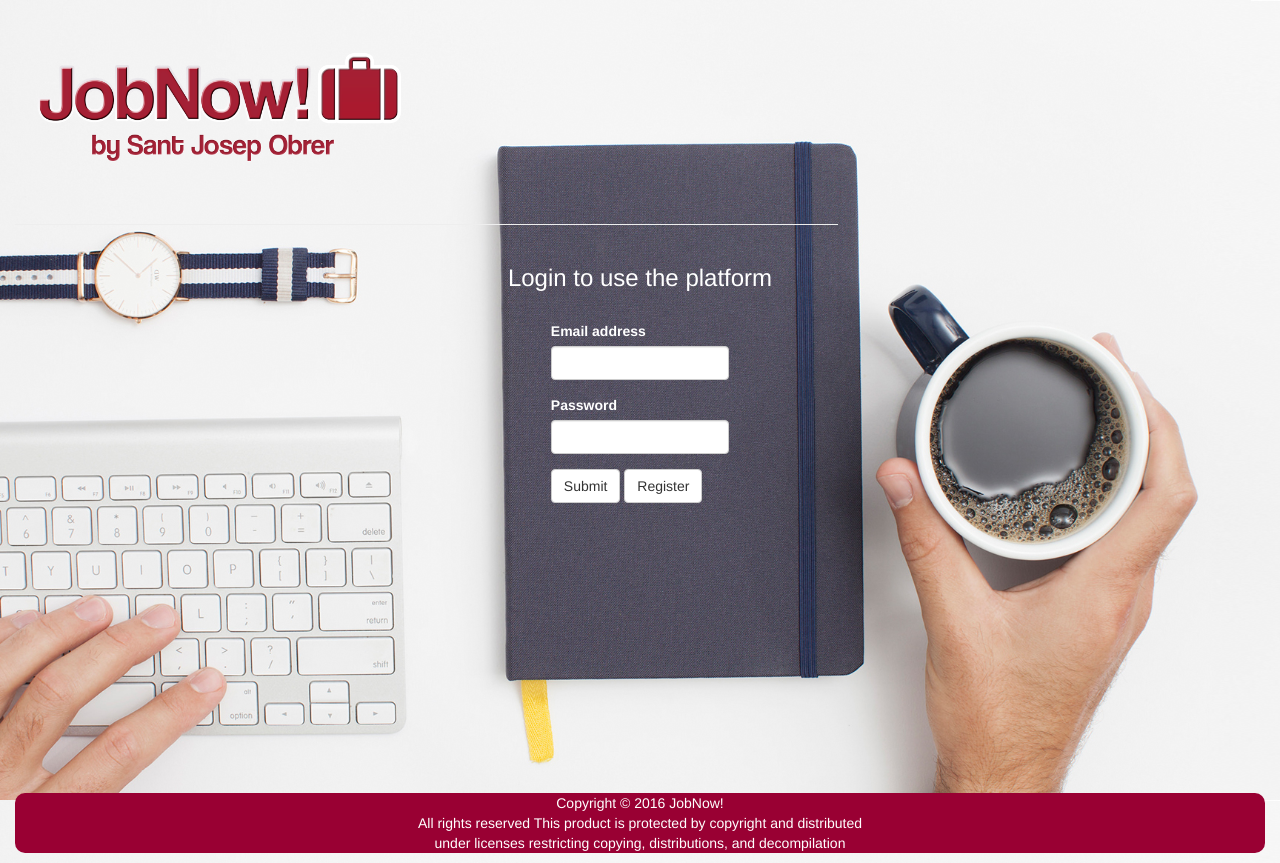
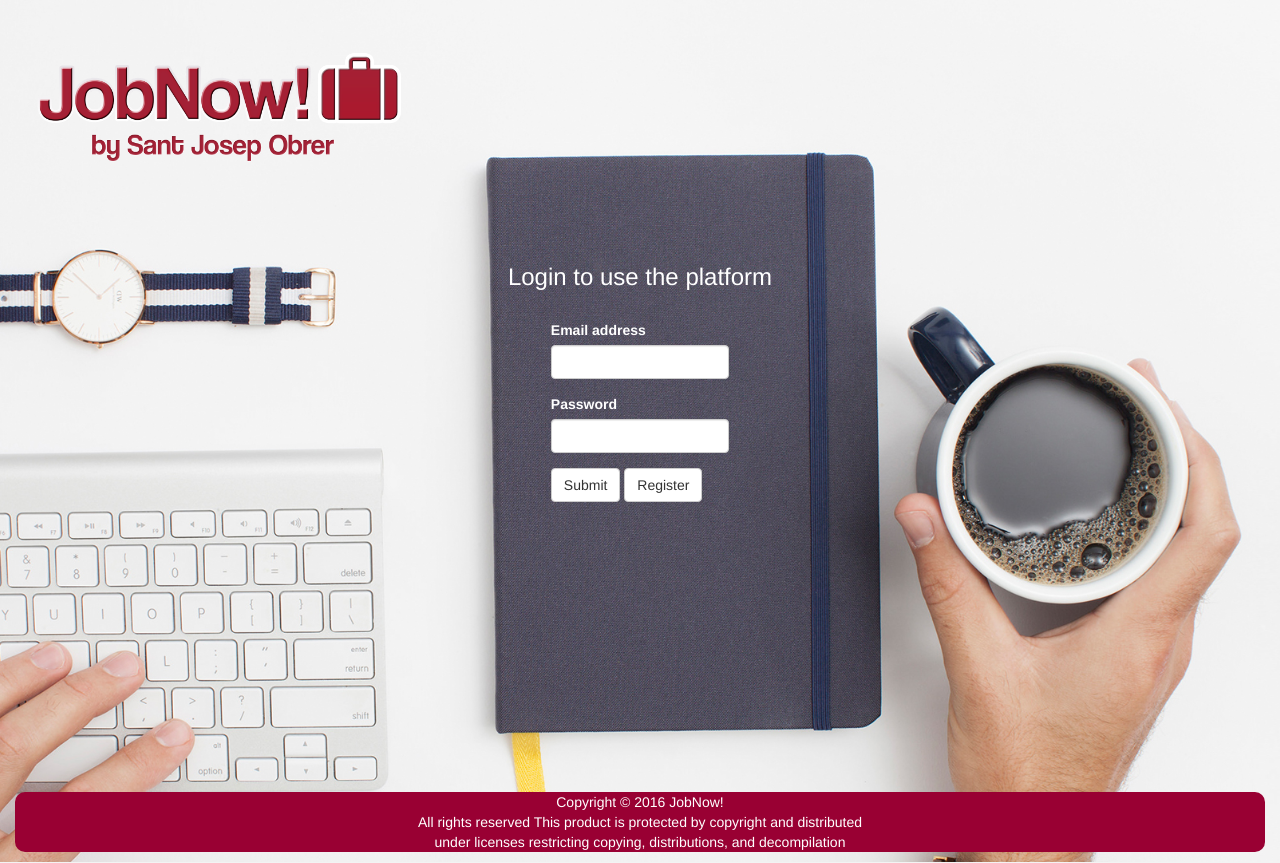
Before and after one commit to Isaac96SM/JobAgency, a PHP site: page /app/login/index.php in a window 1280 px wide. Run offline with PHP 8.4, Linux system fonts and the light colour scheme.

Commit message:
css
linea blanca y fondo estático

```diff
--- a/app/login/index.html
+++ b/app/login/index.html
@@ -1,5 +1,5 @@
 <!DOCTYPE html>
-<html class="full" lang="es">
+<html  lang="es">
   <head>
     <meta charset="utf-8">
     <meta http-equiv="X-UA-Compatible" content="IE=edge">
@@ -14,7 +14,7 @@
     <link href="style.css" rel="stylesheet">
 
   </head>
-  <body>
+  <body class="full">
 <div id="cuerpo">
     <div class="container-fluid">
 	<div class="row">
--- a/app/login/style.css
+++ b/app/login/style.css
@@ -14,12 +14,12 @@ title3{
 body {
 	margin-top: 0px;
 	margin-bottom: 0px;
-	background: none;
+
 }
 
 .full {
-  background: url(../../models/images/wallpaper1.jpg) no-repeat center center fixed;
-  -webkit-background-size: cover;
+  background: url(../../models/images/wallpaper1.jpg) no-repeat center center scroll;
+ -webkit-background-size: cover;
   -moz-background-size: cover;
   -o-background-size: cover;
   background-size: cover;
@@ -32,3 +32,6 @@ body {
     position: absolute;
     padding-left: 900px;;
 }
+.page-header{
+    border-bottom: none;
+}
--- a/app/register/style.css
+++ b/app/register/style.css
@@ -18,7 +18,7 @@ body {
 }
 
 .full {
-  background: url(../../models/images/wallpaper1.jpg) no-repeat center center fixed;
+  background: url(../../models/images/wallpaper1.jpg) no-repeat center center scroll;
   -webkit-background-size: cover;
   -moz-background-size: cover;
   -o-background-size: cover;
@@ -32,3 +32,6 @@ body {
     position: absolute;
     padding-left: 900px;;
 }
+.page-header{
+    border-bottom: none;
+}
```
